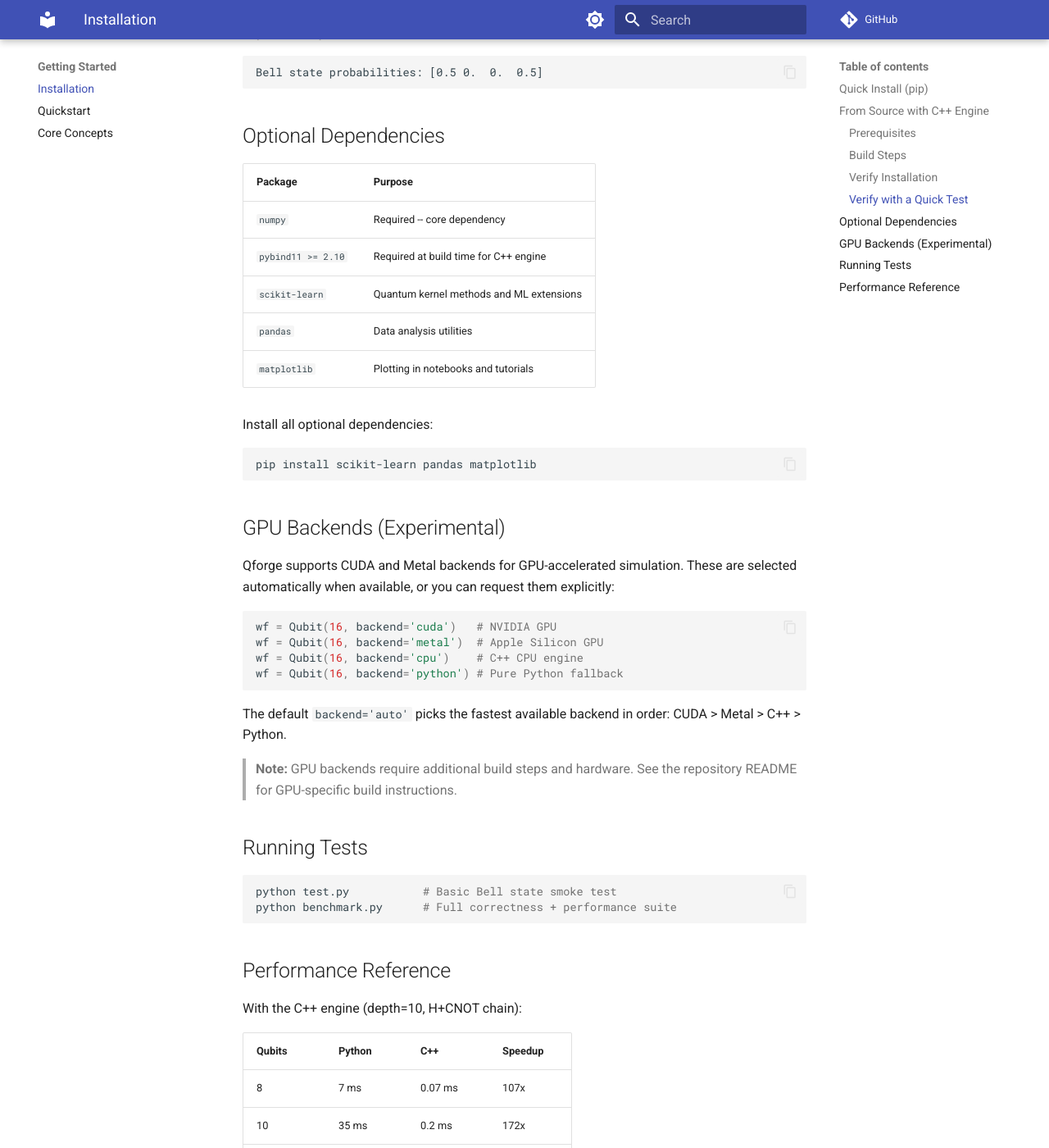
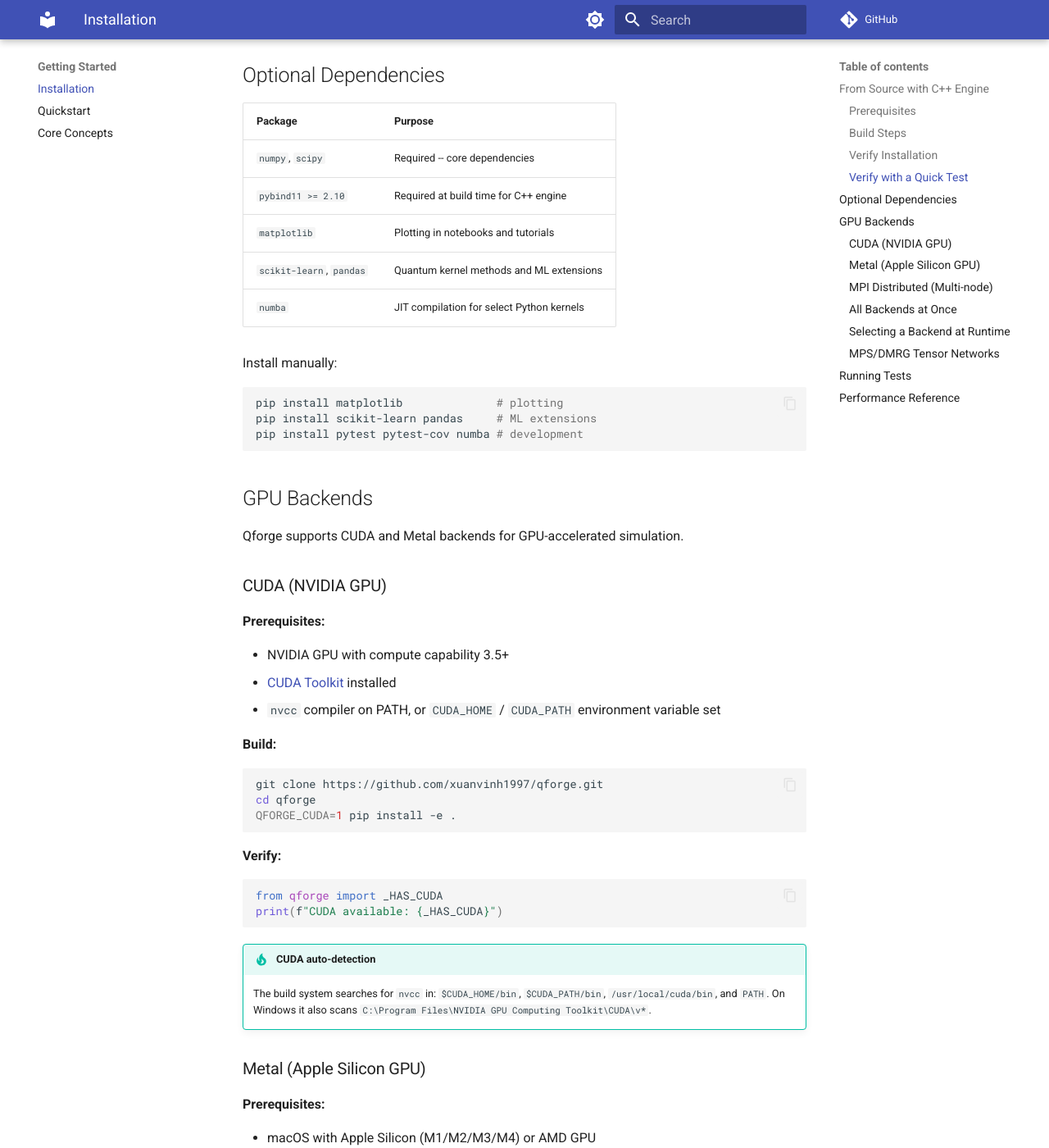
Before and after one commit to xuanvinh1997/qforge, an MkDocs documentation site: the page built from docs/getting-started/installation.md, in a window 1280 px wide and 1400 px high, scrolled down 1500 px. Shown: the whole window at 82% size. Built offline with MkDocs 1.6.1 and Material for MkDocs 9.7.7, drawn with Linux system fonts in a browser that asks for light colours; comment, search, counter and statistics services are not loaded; some of the changed text lies outside the part shown.

Commit message:
add installation guide

````diff
--- a/docs/getting-started/installation.md
+++ b/docs/getting-started/installation.md
@@ -1,12 +1,7 @@
 # Installation
 
-## Quick Install (pip)
-
-```bash
-pip install qforge
-```
-
-This installs the pure-Python version. All gates, measurements, and circuit features work out of the box.
+!!! warning "Beta Release"
+    Qforge is currently in **beta (v0.1-beta)**. Install from source only — PyPI package is not yet available.
 
 ## From Source with C++ Engine
 
@@ -67,32 +62,148 @@
 
 | Package | Purpose |
 |---------|---------|
-| `numpy` | Required -- core dependency |
+| `numpy`, `scipy` | Required -- core dependencies |
 | `pybind11 >= 2.10` | Required at build time for C++ engine |
-| `scikit-learn` | Quantum kernel methods and ML extensions |
-| `pandas` | Data analysis utilities |
 | `matplotlib` | Plotting in notebooks and tutorials |
+| `scikit-learn`, `pandas` | Quantum kernel methods and ML extensions |
+| `numba` | JIT compilation for select Python kernels |
 
-Install all optional dependencies:
+Install manually:
 
 ```bash
-pip install scikit-learn pandas matplotlib
+pip install matplotlib              # plotting
+pip install scikit-learn pandas     # ML extensions
+pip install pytest pytest-cov numba # development
 ```
 
-## GPU Backends (Experimental)
+## GPU Backends
 
-Qforge supports CUDA and Metal backends for GPU-accelerated simulation. These are selected automatically when available, or you can request them explicitly:
+Qforge supports CUDA and Metal backends for GPU-accelerated simulation.
+
+### CUDA (NVIDIA GPU)
+
+**Prerequisites:**
+
+- NVIDIA GPU with compute capability 3.5+
+- [CUDA Toolkit](https://developer.nvidia.com/cuda-toolkit) installed
+- `nvcc` compiler on PATH, or `CUDA_HOME` / `CUDA_PATH` environment variable set
+
+**Build:**
+
+```bash
+git clone https://github.com/xuanvinh1997/qforge.git
+cd qforge
+QFORGE_CUDA=1 pip install -e .
+```
+
+**Verify:**
 
 ```python
+from qforge import _HAS_CUDA
+print(f"CUDA available: {_HAS_CUDA}")
+```
+
+!!! tip "CUDA auto-detection"
+    The build system searches for `nvcc` in: `$CUDA_HOME/bin`, `$CUDA_PATH/bin`, `/usr/local/cuda/bin`, and `PATH`. On Windows it also scans `C:\Program Files\NVIDIA GPU Computing Toolkit\CUDA\v*`.
+
+### Metal (Apple Silicon GPU)
+
+**Prerequisites:**
+
+- macOS with Apple Silicon (M1/M2/M3/M4) or AMD GPU
+- Xcode Command Line Tools installed (`xcode-select --install`)
+
+**Build:**
+
+```bash
+git clone https://github.com/xuanvinh1997/qforge.git
+cd qforge
+QFORGE_METAL=1 pip install -e .
+```
+
+**Verify:**
+
+```python
+from qforge import _HAS_METAL
+print(f"Metal available: {_HAS_METAL}")
+```
+
+!!! note "Metal framework"
+    The build system uses Objective-C++ (`.mm` files) to interface with Metal Performance Shaders. The Metal framework is auto-detected via `ctypes.util.find_library('Metal')`.
+
+### MPI Distributed (Multi-node)
+
+For distributed quantum simulation across multiple nodes.
+
+**Prerequisites:**
+
+- OpenMPI or MPICH installed
+
+```bash
+# macOS
+brew install open-mpi
+
+# Ubuntu/Debian
+sudo apt install libopenmpi-dev openmpi-bin
+
+# CentOS/RHEL
+sudo yum install openmpi-devel
+```
+
+**Build:**
+
+```bash
+QFORGE_MPI=1 pip install -e .
+```
+
+**Verify:**
+
+```python
+from qforge import _HAS_DISTRIBUTED
+print(f"MPI available: {_HAS_DISTRIBUTED}")
+```
+
+### All Backends at Once
+
+```bash
+QFORGE_CUDA=1 QFORGE_METAL=1 QFORGE_MPI=1 pip install -e .
+```
+
+### Selecting a Backend at Runtime
+
+```python
+from qforge.circuit import Qubit
+
 wf = Qubit(16, backend='cuda')   # NVIDIA GPU
 wf = Qubit(16, backend='metal')  # Apple Silicon GPU
 wf = Qubit(16, backend='cpu')    # C++ CPU engine
 wf = Qubit(16, backend='python') # Pure Python fallback
+wf = Qubit(16, backend='auto')   # Auto-select fastest (default)
 ```
 
-The default `backend='auto'` picks the fastest available backend in order: CUDA > Metal > C++ > Python.
+The default `backend='auto'` picks the fastest available backend in order: **CUDA > Metal > C++ CPU > Python**.
 
-> **Note:** GPU backends require additional build steps and hardware. See the repository README for GPU-specific build instructions.
+### MPS/DMRG Tensor Networks
+
+The MPS/DMRG backend enables simulation of low-entanglement circuits with 50--1000+ qubits. Requires [Eigen3](https://eigen.tuxfamily.org/).
+
+```bash
+# macOS
+brew install eigen
+
+# Ubuntu/Debian
+sudo apt install libeigen3-dev
+
+# conda
+conda install eigen
+```
+
+Eigen3 is auto-detected during `pip install -e .`. Verify:
+
+```python
+from qforge import _HAS_MPS
+print(f"MPS available: {_HAS_MPS}")
+```
 
 ## Running Tests
 
````
Also changed, not shown: pyproject.toml (+39 -3 lines).
